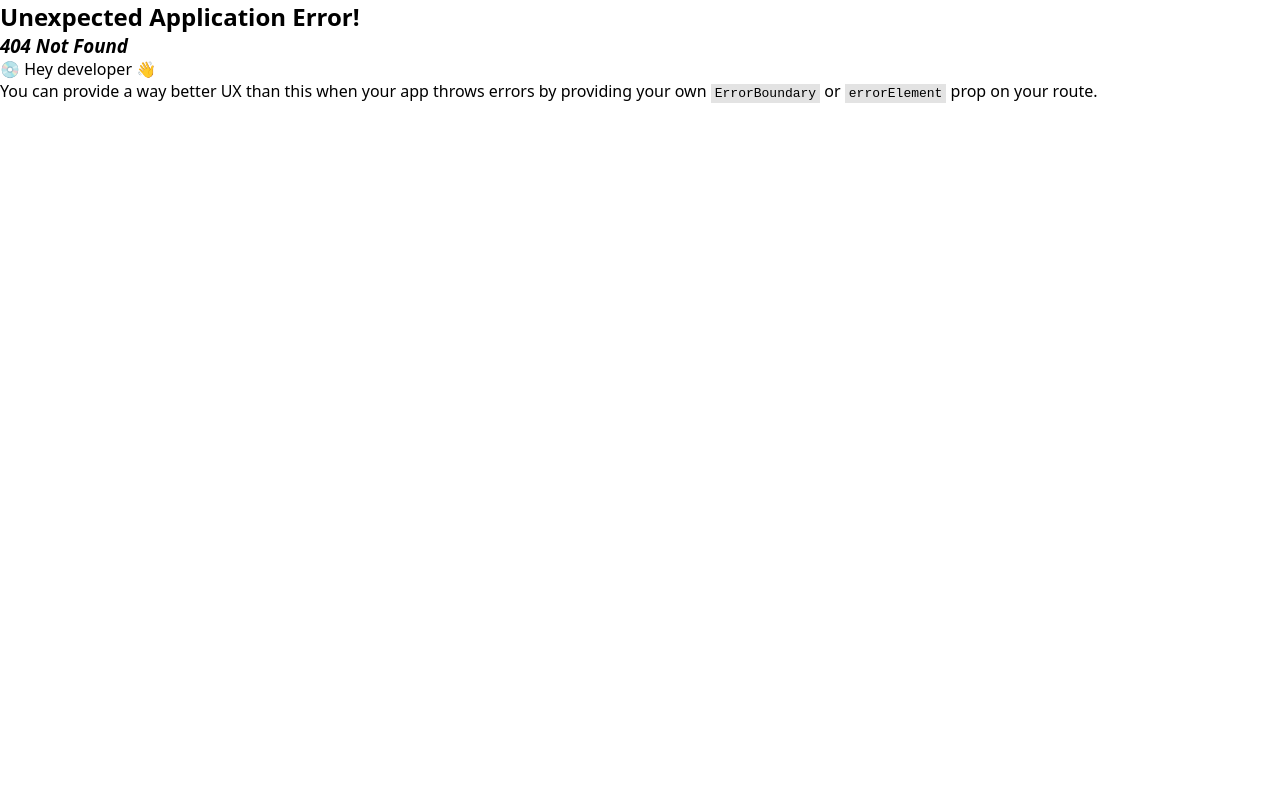
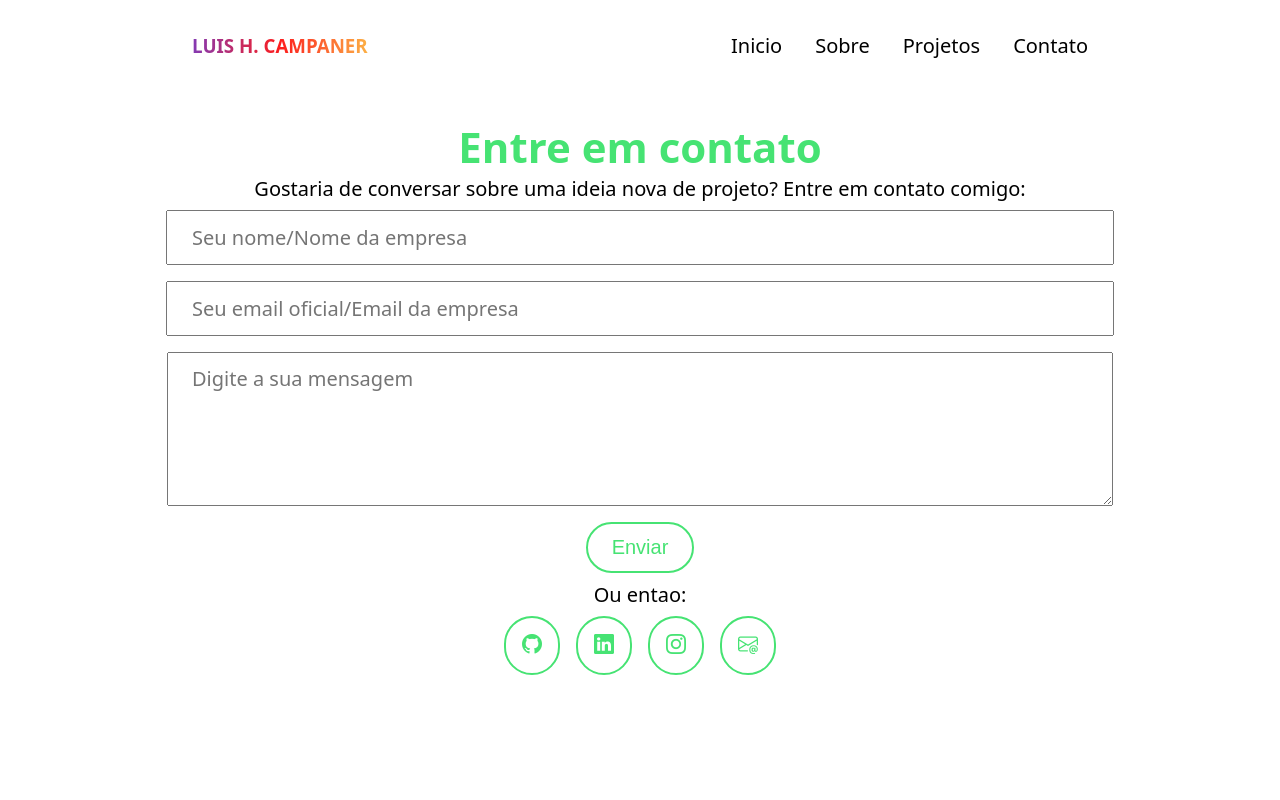
Before and after one commit to OutraContaDoLuis/portifolio, a React (Vite) app: page /contact in a window 1280 px wide. Before the commit this address had no page. Shown: the top 800 px of the page. Built offline with nearby package versions, Linux system fonts and the light colour scheme.

Commit message:
Adicionando o ContactPage

```diff
--- a/index.html
+++ b/index.html
@@ -4,7 +4,7 @@
     <meta charset="UTF-8" />
     <link rel="icon" type="image/svg+xml" href="/vite.svg" />
     <meta name="viewport" content="width=device-width, initial-scale=1.0" />
-    <title>Vite + React</title>
+    <title>Luis H. Campaner</title>
     <link rel="stylesheet" href="https://cdn.jsdelivr.net/npm/bootstrap-icons@1.13.1/font/bootstrap-icons.min.css">
   </head>
   <body>
--- a/src/App.css
+++ b/src/App.css
@@ -45,7 +45,6 @@
   margin: 0px 16px;
   width: 1px;
   height: 16px;
-  background-color: black;
 }
 
 #footer{
--- a/src/App.jsx
+++ b/src/App.jsx
@@ -31,7 +31,7 @@ function App() {
             <div className="box box--space__topbar"></div>
             <h3 className="title--3 title--3__topbar" onClick={() => changePageFunction("projects")}>Projetos</h3>
             <div className="box box--space__topbar"></div>
-            <h3 className="title--3 title--3__topbar">Contato</h3>
+            <h3 className="title--3 title--3__topbar" onClick={() => changePageFunction("contact")}>Contato</h3>
           </div>
         </div>
         <Outlet />
--- a/src/main.jsx
+++ b/src/main.jsx
@@ -8,6 +8,7 @@ import { createBrowserRouter, RouterProvider } from 'react-router';
 import HomePage from '../src/pages/HomePage.jsx';
 import AboutPage from '../src/pages/AboutPage.jsx';
 import ProjectsPage from '../src/pages/ProjectsPage.jsx';
+import ContactPage from '../src/pages/ContactPage.jsx';
 
 const router = createBrowserRouter([
   {
@@ -25,6 +26,10 @@ const router = createBrowserRouter([
       {
         path: "projects",
         element: <ProjectsPage />
+      },
+      {
+        path: "contact",
+        element: <ContactPage />
       }
     ]
   }
--- /dev/null
+++ b/src/pages/ContactPage.jsx
@@ -0,0 +1,35 @@
+import '../styles/ContactPage.css'
+
+function ContactPage() {
+    return (
+        <>
+            <div className="box max--content--view--height max--content--width">
+                <div id="first--box--contact" className="box box--column align--center margin--1 width--content--1">
+                    <h1 className="contact__h1">Entre em contato</h1>
+                    <p className="contact__p">Gostaria de conversar sobre uma ideia nova de projeto? Entre em contato comigo: </p>
+                    <input className="contact__input max--content--width" type="text" placeholder="Seu nome/Nome da empresa" />
+                    <input className="contact__input max--content--width" type="text" placeholder="Seu email oficial/Email da empresa" />
+                    <textarea className="contact__textarea max--content--width" name="" id="" placeholder="Digite a sua mensagem"></textarea>
+                    <button className="contact__button">Enviar</button>
+                    <p className="contact__p">Ou entao: </p>
+                    <div className="box box--row">
+                        <button className="contact--2__button" onClick={() => window.open('https://github.com/OutraContaDoLuis')}>
+                            <i class="bi bi-github"></i>
+                        </button>
+                        <button className="contact--2__button" onClick={() => window.open('https://github.com/OutraContaDoLuis')}>
+                            <i class="bi bi-linkedin"></i>
+                        </button>
+                        <button className="contact--2__button" onClick={() => window.open('https://www.instagram.com/luis_henr09/')}>
+                            <i class="bi bi-instagram"></i>
+                        </button>
+                        <button className="contact--2__button" onClick={() => window.open('https://github.com/OutraContaDoLuis')}>
+                            <i class="bi bi-envelope-at"></i>
+                        </button>
+                    </div>
+                </div>
+            </div>
+        </>
+    );
+}
+
+export default ContactPage
--- /dev/null
+++ b/src/styles/ContactPage.css
@@ -0,0 +1,76 @@
+#first--box--contact {
+    align-self: center;
+}
+
+.contact__h1 {
+    font-size: 42px;
+    font-weight: 600;
+
+    color: #46E373;
+}
+
+.contact__p {
+    font-size: 20px;
+}
+
+.contact__input {
+    padding: 12px 24px;
+    font-size: 20px;
+
+    font-family: system-ui, Avenir, Helvetica, Arial, sans-serif;
+
+    margin: 8px 0px;
+}
+
+.contact__textarea {
+    padding: 12px 24px;
+    font-size: 20px;
+
+    font-family: system-ui, Avenir, Helvetica, Arial, sans-serif;
+
+    height: 128px;
+
+    margin: 8px 0px;
+}
+
+.contact__button {
+    padding: 12px 24px;
+    margin: 8px 0px;
+
+    background-color: transparent;
+    color: #46E373;
+
+    border-radius: 32px;
+    border: 2px solid #46E373;
+    font-size: 20px;
+
+    transition: 0.3s ease;
+}
+
+.contact__button:hover {
+    cursor: pointer;
+
+    background-color: #46E373;
+    color: white;
+}
+
+.contact--2__button {
+    padding: 16px;
+    margin: 8px;
+
+    border-radius: 32px;
+    border: 2px solid #46E373;
+    font-size: 20px;
+
+    background-color: transparent;
+    color: #46E373;
+
+    transition: 0.3s ease;
+}
+
+.contact--2__button:hover {
+    cursor: pointer;
+
+    background-color: #46E373;
+    color: white;
+}
```
